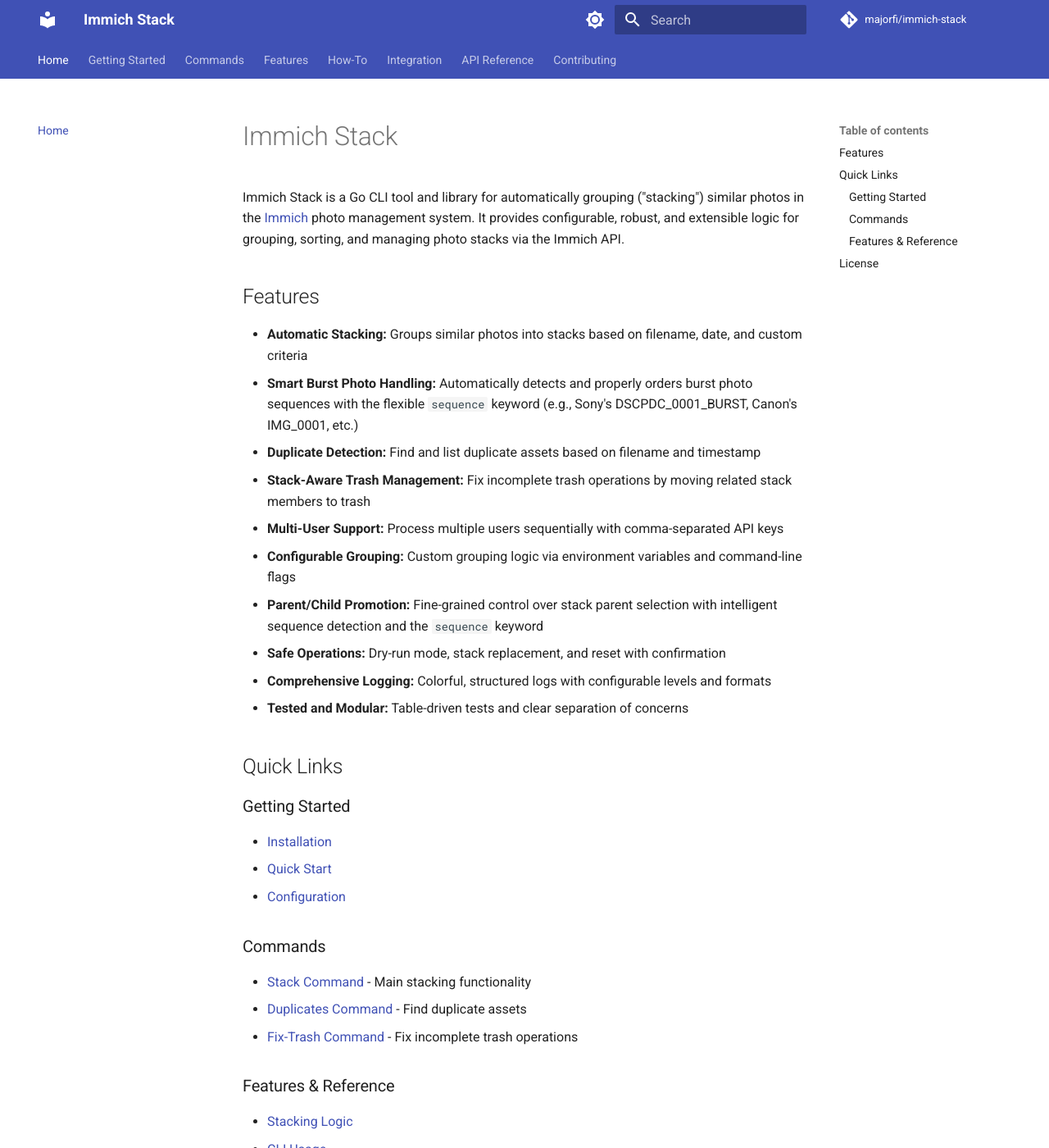
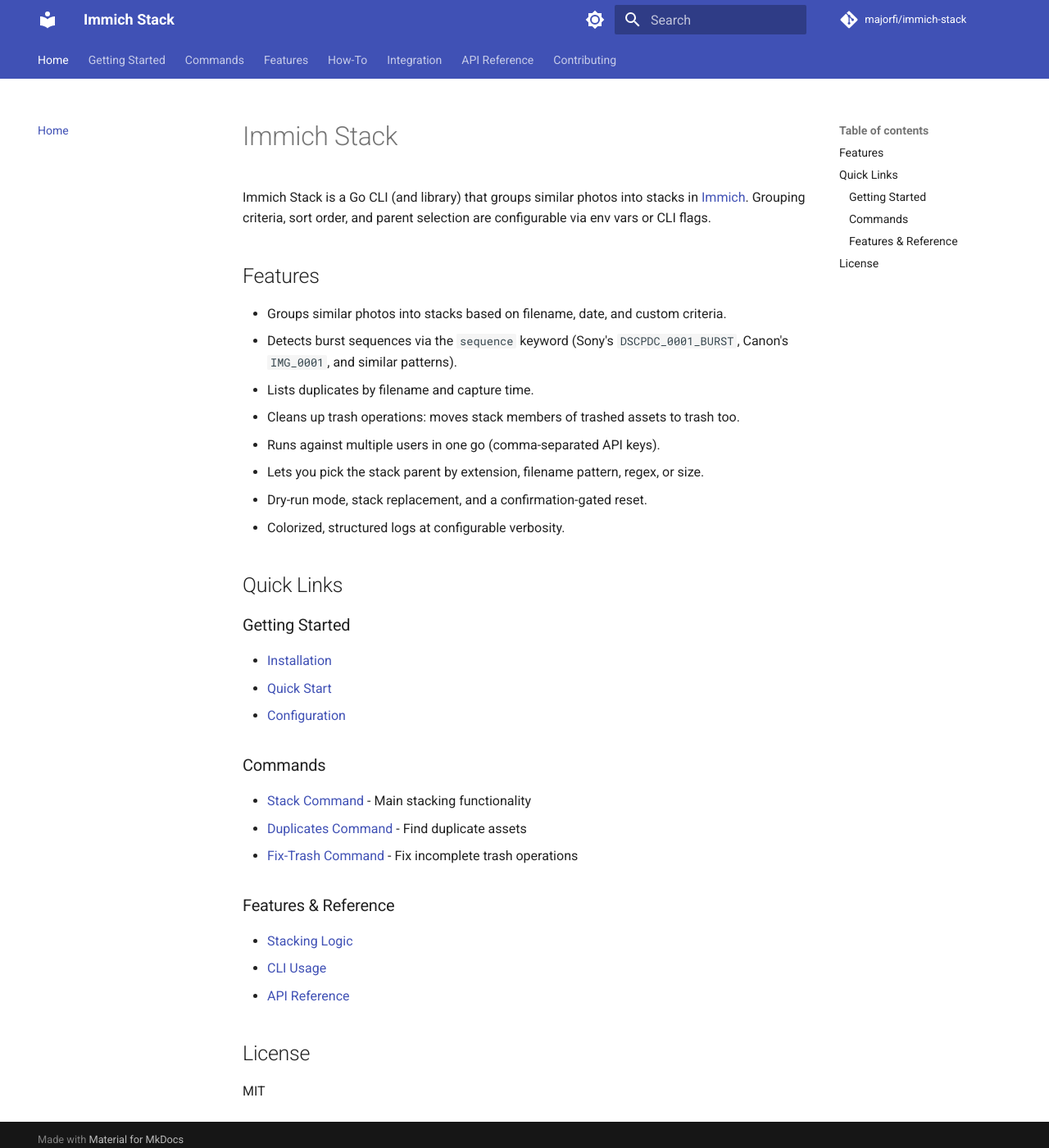
Before and after one commit to Majorfi/immich-stack, an MkDocs documentation site: the page built from docs/index.md, in a window 1280 px wide and 1400 px high. Shown: the whole window at 82% size. Built offline with MkDocs 1.6.1 and Material for MkDocs 9.7.7, drawn with Linux system fonts in a browser that asks for light colours; comment, search, counter and statistics services are not loaded.

Commit message:
docs(overview): simplify feature descriptions
Rewrite feature list to be more concise and action-oriented, focusing on what users can do rather than implementation details. Improve readability by grouping related capabilities.

Change-Type: docs
Scope: overview

```diff
--- a/docs/index.md
+++ b/docs/index.md
@@ -1,19 +1,20 @@
 # Immich Stack
 
-Immich Stack is a Go CLI tool and library for automatically grouping ("stacking") similar photos in the [Immich](https://github.com/immich-app/immich) photo management system. It provides configurable, robust, and extensible logic for grouping, sorting, and managing photo stacks via the Immich API.
+Immich Stack is a Go CLI (and library) that groups similar photos into stacks
+in [Immich](https://github.com/immich-app/immich). Grouping criteria, sort
+order, and parent selection are configurable via env vars or CLI flags.
 
 ## Features
 
-- **Automatic Stacking:** Groups similar photos into stacks based on filename, date, and custom criteria
-- **Smart Burst Photo Handling:** Automatically detects and properly orders burst photo sequences with the flexible `sequence` keyword (e.g., Sony's DSCPDC_0001_BURST, Canon's IMG_0001, etc.)
-- **Duplicate Detection:** Find and list duplicate assets based on filename and timestamp
-- **Stack-Aware Trash Management:** Fix incomplete trash operations by moving related stack members to trash
-- **Multi-User Support:** Process multiple users sequentially with comma-separated API keys
-- **Configurable Grouping:** Custom grouping logic via environment variables and command-line flags
-- **Parent/Child Promotion:** Fine-grained control over stack parent selection with intelligent sequence detection and the `sequence` keyword
-- **Safe Operations:** Dry-run mode, stack replacement, and reset with confirmation
-- **Comprehensive Logging:** Colorful, structured logs with configurable levels and formats
-- **Tested and Modular:** Table-driven tests and clear separation of concerns
+- Groups similar photos into stacks based on filename, date, and custom criteria.
+- Detects burst sequences via the `sequence` keyword (Sony's `DSCPDC_0001_BURST`,
+  Canon's `IMG_0001`, and similar patterns).
+- Lists duplicates by filename and capture time.
+- Cleans up trash operations: moves stack members of trashed assets to trash too.
+- Runs against multiple users in one go (comma-separated API keys).
+- Lets you pick the stack parent by extension, filename pattern, regex, or size.
+- Dry-run mode, stack replacement, and a confirmation-gated reset.
+- Colorized, structured logs at configurable verbosity.
 
 ## Quick Links
 
```
Also changed, not shown: README.md (+9 -10 lines).
